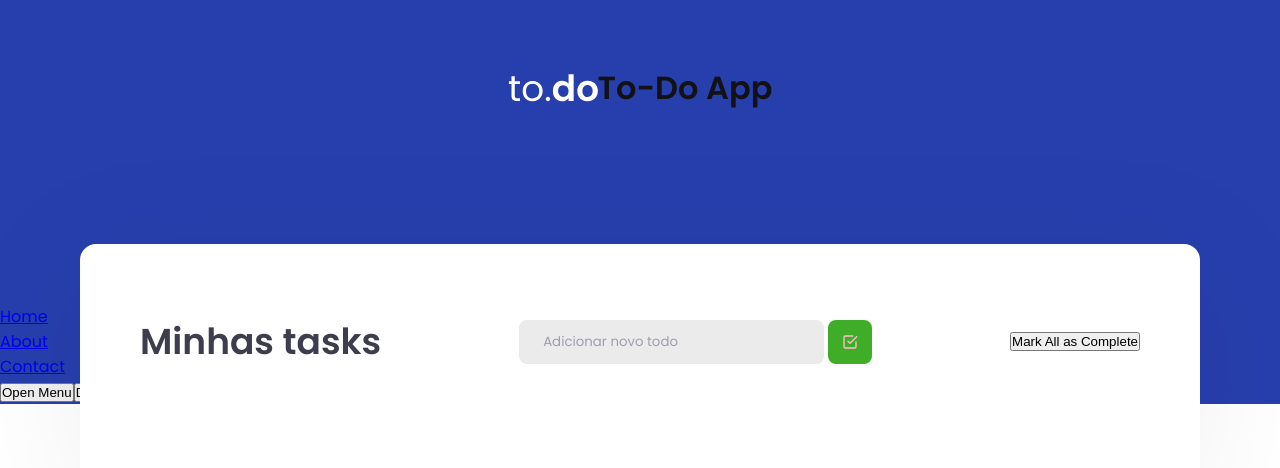
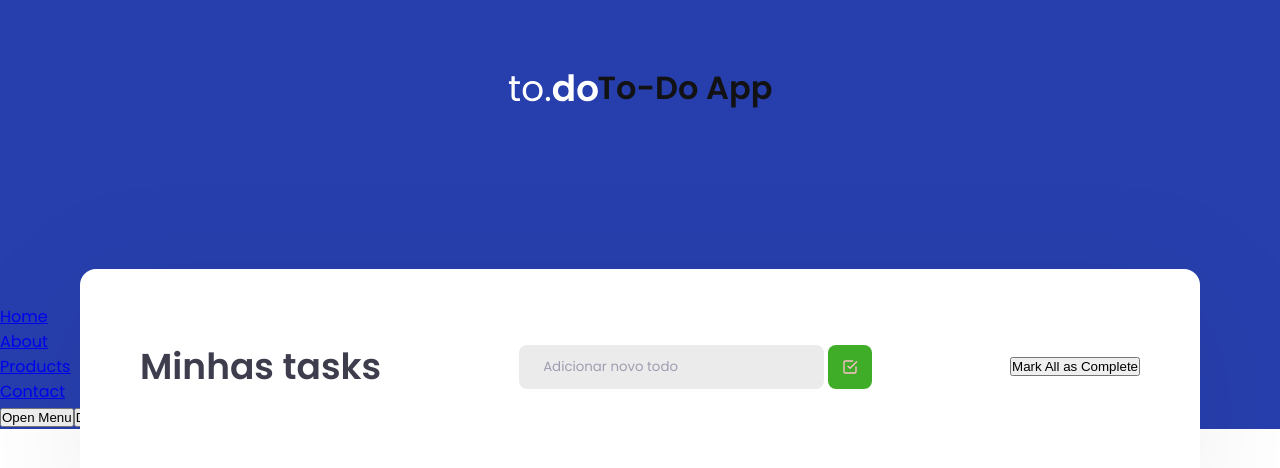
Before and after one commit to Eduardo-asj/tasklist-reactjs, a React app: page / in a window 1280 px wide. Shown: the top 468 px of the page. Built offline with nearby package versions, Linux system fonts and the light colour scheme.

Commit message:
Adding navItem

```diff
--- a/src/components/Header.tsx
+++ b/src/components/Header.tsx
@@ -59,6 +59,9 @@ export function Header() {
             <a href='#'>About</a>
           </li>
           <li className='nav-item'>
+            <a href='#'>Products</a>
+          </li>
+					<li className='nav-item'>
             <a href='#'>Contact</a>
           </li>
         </ul>
```
